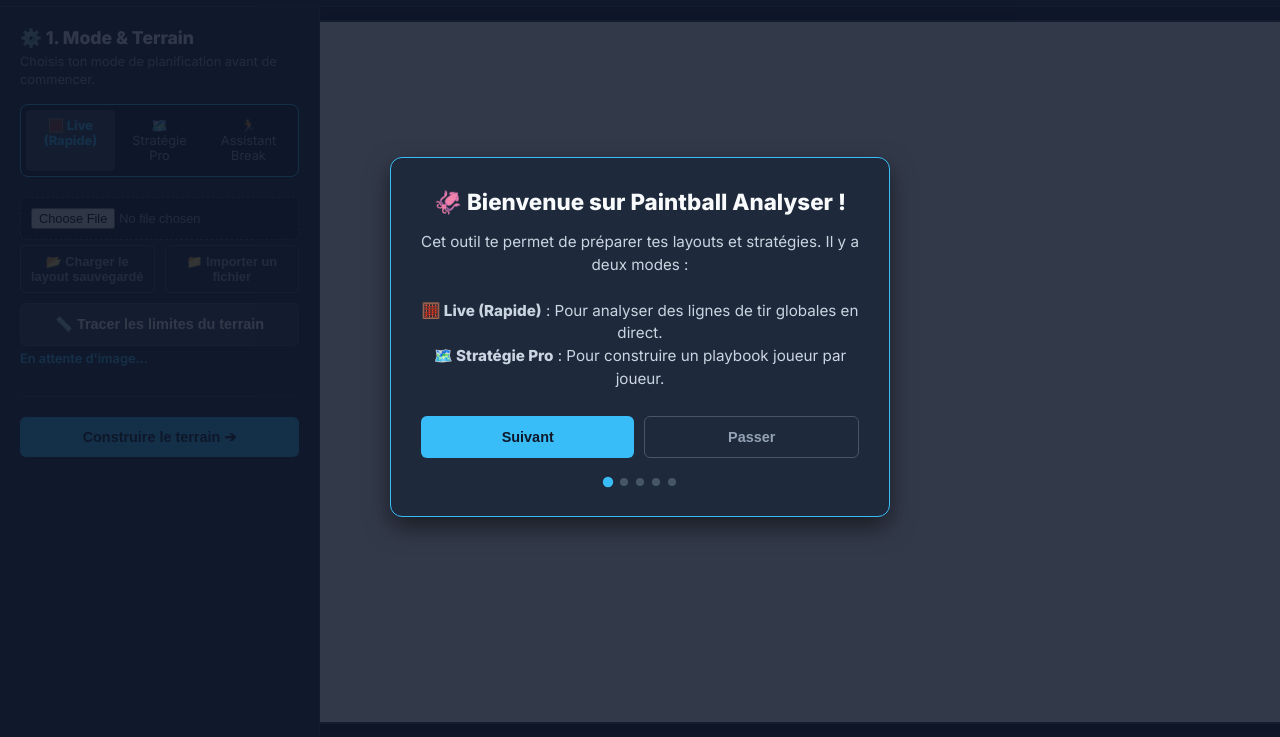
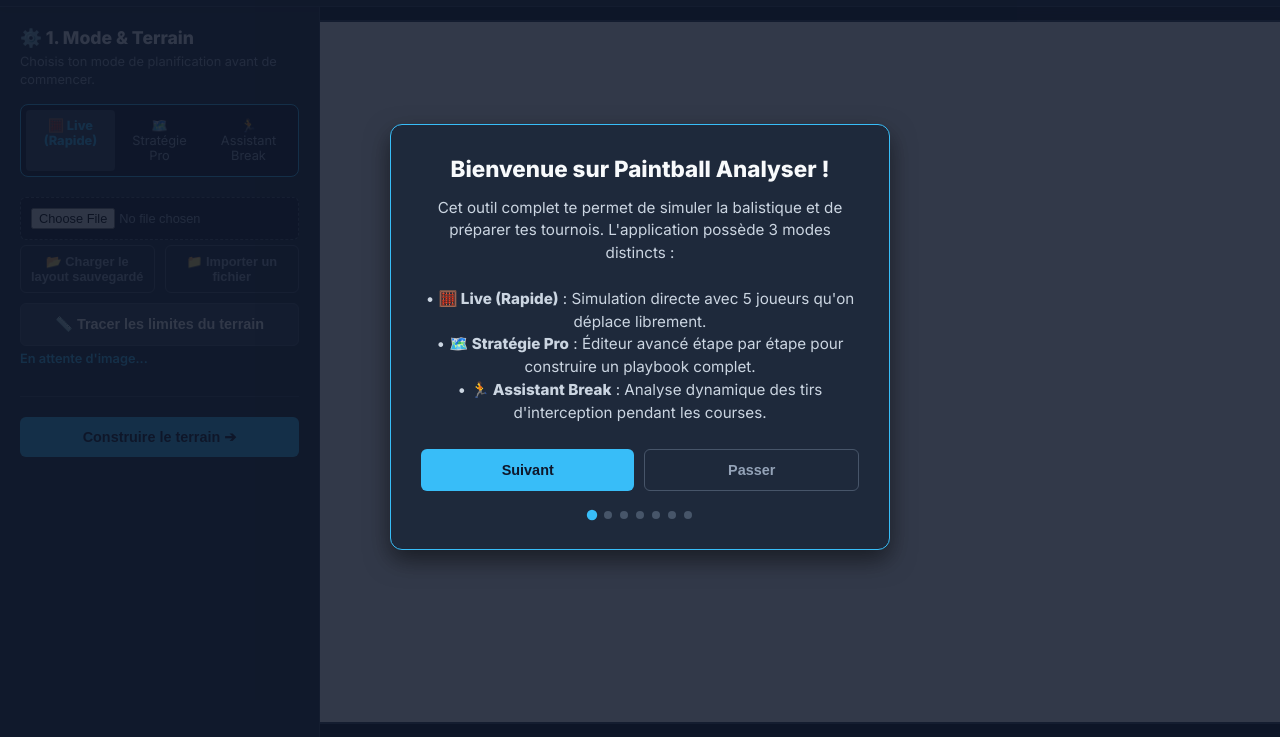
Before and after one commit to Kelyan-CABO-FARELO/Paintball_Analyser, a plain HTML site: page index.html in a window 1280 px wide. Shown: the part 63-800 px from the top of the page. Drawn offline with Linux system fonts and the light colour scheme.

Commit message:
add a new issues

```diff
--- a/index.html
+++ b/index.html
@@ -10,14 +10,13 @@
 <body>
     <div id="app">
         <header class="topbar">
-            <div class="logo">🦑 LOS CALAMARES <span class="badge">PRO</span></div>
             <div class="stepper">
                 <div class="step active" id="indicator-step1"><span class="step-num">1</span> Paramètres</div>
                 <div class="step" id="indicator-step2"><span class="step-num">2</span> Modules</div>
                 <div class="step" id="indicator-step3"><span class="step-num">3</span> Déploiement</div>
                 <div class="step" id="indicator-step4"><span class="step-num">4</span> Validation</div>
             </div>
-            <div style="display: flex; gap: 10px;">
+            <div style="position: absolute; right: 20px; display: flex; gap: 10px;">
                 <button id="tutorialBtn" class="btn-outline" style="padding: 8px 16px; border-radius: 6px; cursor: pointer; font-weight: 600;">❓ Tutoriel</button>
                 <button id="resetBtn" class="btn-danger-outline">🗑️ Reset Total</button>
             </div>
--- a/script.js
+++ b/script.js
@@ -995,24 +995,32 @@ function drawArrow(ctx, fromx, fromy, tox, toy, color) {
 // ========================================
 const tutorialSteps = [
     {
-        title: "🦑 Bienvenue sur Paintball Analyser !",
-        text: "Cet outil te permet de préparer tes layouts et stratégies. Il y a deux modes : <br><br><b>🧮 Live (Rapide)</b> : Pour analyser des lignes de tir globales en direct.<br><b>🗺️ Stratégie Pro</b> : Pour construire un playbook joueur par joueur."
+        title: "Bienvenue sur Paintball Analyser !",
+        text: "Cet outil complet te permet de simuler la balistique et de préparer tes tournois. L'application possède 3 modes distincts :<br><br>• <b>🧮 Live (Rapide)</b> : Simulation directe avec 5 joueurs qu'on déplace librement.<br>• <b>🗺️ Stratégie Pro</b> : Éditeur avancé étape par étape pour construire un playbook complet.<br>• <b>🏃 Assistant Break</b> : Analyse dynamique des tirs d'interception pendant les courses."
     },
     {
-        title: "⚙️ 1. Paramètres",
-        text: "Commence par choisir ton mode, puis charge une image du terrain (le layout).<br><br>Ensuite, clique sur <b>Tracer les limites</b> et dessine un rectangle avec ta souris englobant l'aire de jeu sur l'image."
+        title: "⚙️ 1. Le Terrain & Les Limites",
+        text: "Deux options s'offrent à toi :<br><br>• <b>Continuer</b> : Clique sur <i>Charger le layout</i> (sauvegarde auto du dernier layout sauvegarder) ou <i>Importer un fichier</i> (.json) pour reprendre un terrain déjà construit.<br>• <b>Nouveau</b> : Charge une image. <b>TRÈS IMPORTANT</b> : Clique ensuite sur <i>Tracer les limites</i> et encadre l'aire de jeu pour définir l'échelle 3D."
     },
     {
-        title: "🚧 2. Modules",
-        text: "Sélectionne un obstacle et clique sur le terrain pour le poser.<br><br><b>Astuces :</b><br>• Utilise la <b>molette</b> de la souris pour changer la taille<br>• <b>Shift + Molette</b> pour pivoter l'obstacle<br>• <b>Ctrl + Clic</b> pour supprimer un obstacle."
+        title: "🚧 2. Poser & Sauvegarder les Modules",
+        text: "Clique sur un module (Snake, Dorito, X...) pour le poser.<br>• <b>Molette</b> : Ajuster la taille (détermine si on tire par-dessus).<br>• <b>Shift + Molette</b> : Faire pivoter.<br>• <b>Ctrl + Clic</b> : Supprimer.<br><br>💡 <b>Astuce</b> : Utilise <i>Sauvegarder / Exporter Layout</i> pour ne pas avoir à replacer les modules à chaque fois que tu ouvres l'appli !"
     },
     {
-        title: "👥 3. Déploiement",
-        text: "Place tes joueurs (maximum 5). Leurs lignes de tir s'afficheront automatiquement selon leur posture (debout, genou, couché).<br><br>En mode <b>Stratégie Pro</b>, tu peux valider une ligne intéressante en cliquant dessus, ou dessiner des parcours de course avec l'outil ↗️ Course."
+        title: "🧮 3a. Mode Live",
+        text: "Place jusqu'à 5 joueurs et déplace-les à la souris. Le moteur 3D calcule instantanément qui voit qui ! Clique sur l'icône 👁️ dans la liste pour masquer temporairement un joueur de la carte.<br><br><b>La Posture (Debout, Genou, Couché) est essentielle</b> : Un joueur debout tirera par-dessus un obstacle 'Moyen' (comme le W ou le X), mais la vue d'un joueur allongé sera bloquée."
     },
     {
-        title: "✅ 4. Plan de Jeu",
-        text: "Une fois ton plan terminé, tu peux exporter le résultat en image pour le partager avec ton équipe.<br><br>Prêt à élaborer les meilleures tactiques ? 🔫"
+        title: "🗺️ 3b. Mode Stratégie Pro",
+        text: "Ce mode est conçu pour planifier avec précision.<br>1. Clique pour <b>Placer</b> un joueur.<br>2. Dessine sa <b>Course de relance</b> (l'outil ↗️).<br>3. Clique sur <b>Valider Joueur</b> pour le figer.<br><br>Tu peux revenir en arrière pour <b>Modifier</b> un joueur via la liste, ou cliquer sur l'icône 👁️ pour masquer temporairement un joueur de la carte."
+    },
+    {
+        title: "🏃 3c. Assistant Break",
+        text: "Outil exclusif pour les 6 premières secondes de jeu.<br><br>Sélectionne l'outil <b>🔵 Notre Course</b>. Sur le terrain, clique et dessine <i>à main levée</i> ta vraie trajectoire. Fais de même pour la <b>🔴 Course Adverse</b>.<br>Le logiciel analysera le timing exact et placera un viseur 🎯 là où vos lignes de vue se croisent (en ignorant les modules bas et moyens)."
+    },
+    {
+        title: "✅ 4. Export & Remise à Zéro",
+        text: "Une fois ta tactique terminée, clique sur <b>Exporter le Plan</b> pour télécharger une image HD de ta stratégie à partager avec ton équipe.<br><br>Pour tout recommencer de zéro, utilise le bouton <b>🗑️ Reset Total</b> en haut à droite de l'écran."
     }
 ];
 
@@ -1021,6 +1029,14 @@ let currentTutStep = 0;
 function updateTutorial() {
     document.getElementById('tut-title').innerHTML = tutorialSteps[currentTutStep].title;
     document.getElementById('tut-body').innerHTML = `<p>${tutorialSteps[currentTutStep].text}</p>`;
+
+    const progressContainer = document.querySelector('.tut-progress');
+    progressContainer.innerHTML = '';
+    for(let i = 0; i < tutorialSteps.length; i++) {
+        const dot = document.createElement('span');
+        dot.className = 'dot' + (i === currentTutStep ? ' active' : '');
+        progressContainer.appendChild(dot);
+    }
 
     document.getElementById('tut-prev').style.display = currentTutStep === 0 ? 'none' : 'block';
 
--- a/style.css
+++ b/style.css
@@ -6,7 +6,7 @@ body { font-family: 'Inter', sans-serif; background: #0f172a; color: #f8fafc; he
 #app { display: flex; flex-direction: column; height: 100vh; }
 
 /* TOPBAR */
-.topbar { background: #1e293b; padding: 0 20px; height: 70px; display: flex; justify-content: space-between; align-items: center; border-bottom: 1px solid #334155; box-shadow: 0 4px 6px -1px rgba(0, 0, 0, 0.1); }
+.topbar { background: #1e293b; padding: 0 20px; height: 70px; display: flex; justify-content: center; align-items: center; border-bottom: 1px solid #334155; box-shadow: 0 4px 6px -1px rgba(0, 0, 0, 0.1); position: relative; }
 .logo { font-weight: 800; font-size: 1.2rem; color: #e2e8f0; display: flex; align-items: center; gap: 10px; }
 .badge { background: #38bdf8; color: #0f172a; font-size: 0.7rem; padding: 2px 6px; border-radius: 4px; }
 
```
